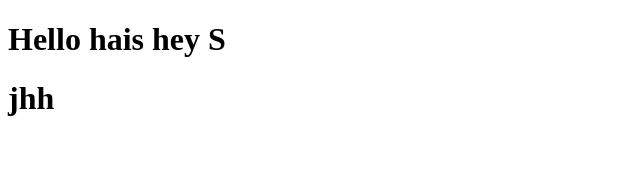
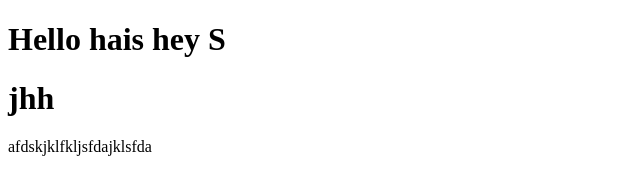
Before and after one commit to Vasif-abdulla/sample, a plain HTML site: page hey.html in a window 1280 px wide. Shown: the whole page, without its empty margins (0-640 px from the left). Drawn offline with Linux system fonts and the light colour scheme.

Commit message:
hey file  again modified

```diff
--- a/hey.html
+++ b/hey.html
@@ -9,5 +9,6 @@
 	<h1>Hello hais hey S</h1>
 
 	<h1>jhh</h1>
+	<p>afdskjklfkljsfdajklsfda</p>
 </body>
 </html>
```
